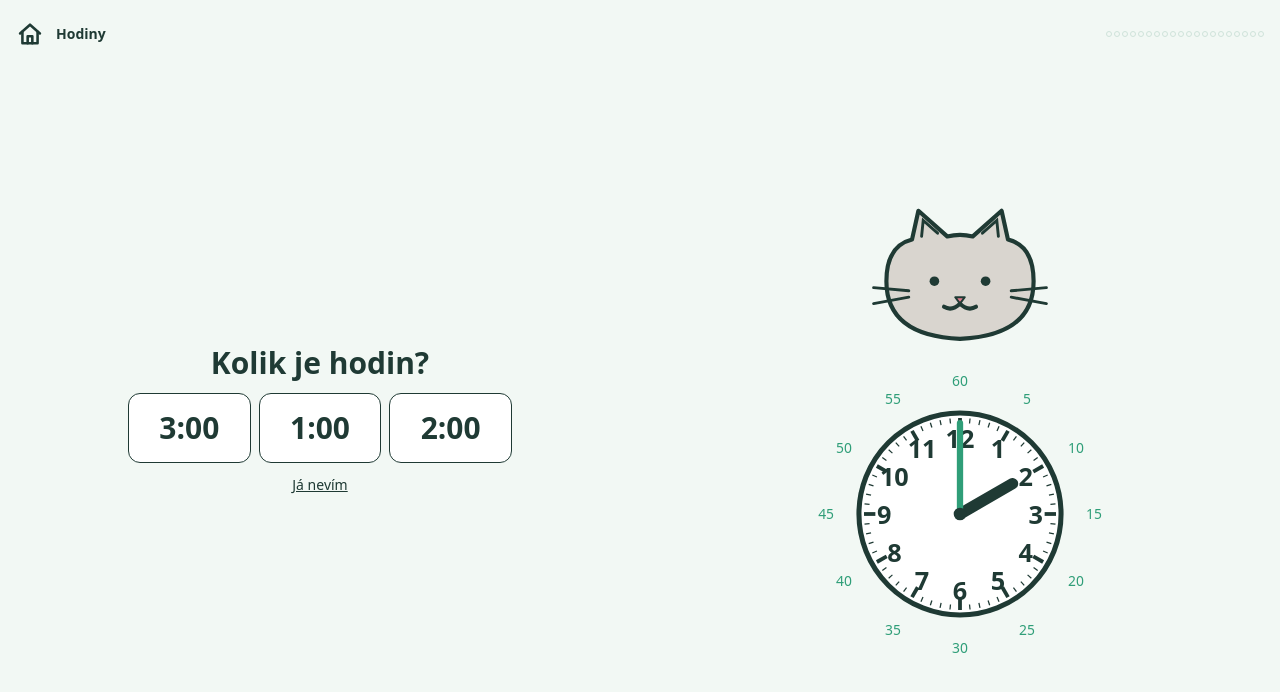
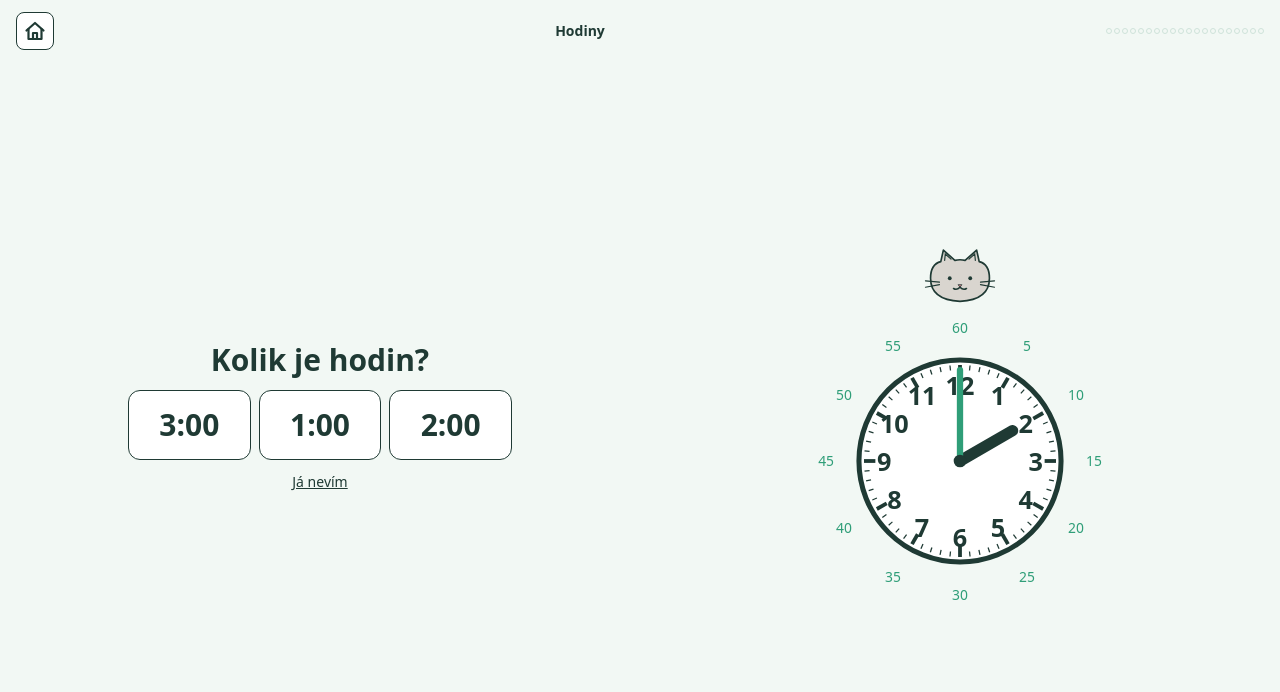
Before and after one commit to slaava/nasobik, a React (Vite) app: page / in a window 1280 px wide. Both pictures are taken after a click on the button "Hodiny". Shown: the top 692 px of the page. Built offline with nearby package versions, Linux system fonts and the light colour scheme.

Commit message:
feat: boxed home button, centred game title, grey minute hand on e-ink, clock fits with keypad

```diff
--- a/src/index.css
+++ b/src/index.css
@@ -14,6 +14,9 @@ html, body, #root { height: 100%; }
   --muted: #cfe3da;
   --fur: #d9d5cf;
   --nose: #e07a8c;
+  /* Minute hand of the analog clock: accent in colour, mid grey on e-ink so it
+     differs from the black hour hand even without hue. */
+  --minute-hand: #2f9e78;
 }
 
 /* E-ink render (html[data-theme="eink"], toggled by src/eink.ts): 1-bit safe, no motion. */
@@ -26,6 +29,7 @@ html, body, #root { height: 100%; }
   --muted: #000000;
   --fur: #ffffff;
   --nose: #000000;
+  --minute-hand: #7a7a7a;
 }
 [data-theme="eink"] *,
 [data-theme="eink"] *::before,
--- a/src/scenes/cat/index.tsx
+++ b/src/scenes/cat/index.tsx
@@ -26,7 +26,7 @@ function CatHero(ctx: SceneCtx) {
 
 // eslint-disable-next-line react-refresh/only-export-components
 function SessionDots({ correctCount, goalCount }: SceneCtx) {
-  return <ProgressDots total={goalCount} filled={correctCount} label="Sezení" size="sm" className="ml-3 shrink-0" />
+  return <ProgressDots total={goalCount} filled={correctCount} label="Sezení" size="sm" className="shrink-0" />
 }
 
 export const catScene: Scene = {
--- a/src/ui/ClockFace.tsx
+++ b/src/ui/ClockFace.tsx
@@ -28,7 +28,7 @@ export function ClockFace({ hour, minute, showMinuteRing = false, className }: {
         <text key={n} {...point(n * 30, ringRadius)} fontSize="11" fill="var(--accent)" textAnchor="middle" dominantBaseline="central">{n * 5}</text>
       ))}
       <line x1="100" y1="100" x2="100" y2="52" stroke="var(--ink)" strokeWidth="9" strokeLinecap="round" transform={`rotate(${(hour % 12) * 30 + minute * 0.5} 100 100)`} />
-      <line x1="100" y1="100" x2="100" y2={100 - radius + 8} stroke="var(--accent)" strokeWidth="5" strokeLinecap="round" transform={`rotate(${minute * 6} 100 100)`} />
+      <line x1="100" y1="100" x2="100" y2={100 - radius + 8} stroke="var(--minute-hand)" strokeWidth="5" strokeLinecap="round" transform={`rotate(${minute * 6} 100 100)`} />
       <circle cx="100" cy="100" r="5" fill="var(--ink)" />
     </svg>
   )
--- a/src/ui/SessionScreen.tsx
+++ b/src/ui/SessionScreen.tsx
@@ -144,27 +144,25 @@ export function SessionScreen({ cards, goalCount, scene, mode, profileId, onFini
 
   return (
     <div className="flex flex-col h-dvh bg-paper overflow-hidden">
-      <header className="flex items-center justify-between px-4 pt-3">
-        <div className="flex items-center min-w-0 mr-2">
-          {onExit && (
-            <button type="button" onClick={onExit} aria-label="Domů" className="text-ink -ml-2 mr-1 p-2">
-              <HomeIcon className="w-7 h-7" />
-            </button>
-          )}
-          <span className="font-bold text-ink text-sm truncate">{MODE_LABEL[mode]}</span>
-        </div>
+      <header className="flex items-center px-4 pt-3">
+        {onExit ? (
+          <button type="button" onClick={onExit} aria-label="Domů" className="shrink-0 rounded-lg border-[1.5px] border-ink bg-card text-ink p-1.5">
+            <HomeIcon className="w-6 h-6" />
+          </button>
+        ) : <span className="shrink-0 w-9" />}
+        <span className="flex-1 min-w-0 px-2 text-center font-bold text-ink text-sm truncate">{MODE_LABEL[mode]}</span>
         <Container {...sceneCtx} />
       </header>
       <div className="flex flex-col lg:flex-row flex-1 min-h-0">
-        <section className={`flex flex-col items-center px-4 pt-2 lg:order-2 lg:basis-1/2 lg:h-full lg:max-h-none lg:justify-center lg:pt-0 ${hasVisual ? 'flex-1 min-h-0 justify-center' : 'shrink-0 justify-center max-h-[36dvh]'}`}>
-          <div className="flex flex-col items-center space-y-2 min-w-0">
+        <section className={`flex flex-col items-center px-4 pt-2 lg:order-2 lg:basis-1/2 lg:h-full lg:max-h-none lg:justify-center lg:pt-0 ${hasVisual ? 'flex-1 min-h-0 justify-center overflow-hidden' : 'shrink-0 justify-center max-h-[36dvh]'}`}>
+          <div className={`flex flex-col items-center space-y-2 min-w-0 ${hasVisual ? '[&_svg[data-mood]]:w-20 [&_svg[data-mood]]:h-16' : ''}`}>
             <Hero {...sceneCtx} />
           </div>
-          {card.op === 'clk-read' && <ClockFace hour={card.a} minute={card.b} showMinuteRing className="mt-3 h-[42vh] w-[42vh] max-w-[80vw] max-h-[80vw] lg:h-72 lg:w-72 shrink-0" />}
+          {card.op === 'clk-read' && <ClockFace hour={card.a} minute={card.b} showMinuteRing className="mt-2 h-[28vh] w-[28vh] max-w-[80vw] max-h-[80vw] lg:h-72 lg:w-72 shrink-0" />}
           {card.op === 'clk-24to12' && <DigitalDisplay value={card.a * 100 + card.b} className="mt-6 text-5xl lg:text-6xl" />}
           {card.op === 'clk-12to24' && (
-            <div className="flex flex-col items-center space-y-1 mt-3">
-              <ClockFace hour={card.a - 12} minute={card.b} showMinuteRing={false} className="h-[38vh] w-[38vh] max-w-[80vw] max-h-[80vw] lg:h-72 lg:w-72" />
+            <div className="flex flex-col items-center space-y-1 mt-2">
+              <ClockFace hour={card.a - 12} minute={card.b} showMinuteRing={false} className="h-[25vh] w-[25vh] max-w-[80vw] max-h-[80vw] lg:h-72 lg:w-72" />
               <span className="flex items-center text-sm lg:text-lg text-ink font-semibold">{card.a < 18 ? <SunIcon className="w-5 h-5 mr-1" /> : <MoonIcon className="w-5 h-5 mr-1" />}{dayPart.label}</span>
             </div>
           )}
```
